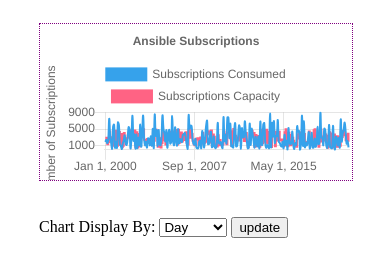
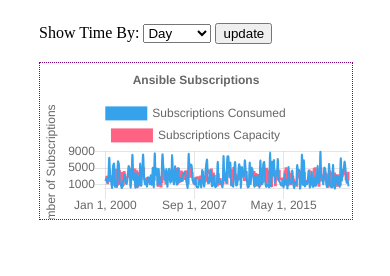
Before and after one commit to xpros/html-with-chartjs-dashboard, a plain HTML site: page index.html in a window 390 px wide. Drawn offline with Linux system fonts and the light colour scheme.

Commit message:
Attemp to fix 'blink' on page load
The chart is responsive which means there is a 'blink' when loading. This commit rearranges the layout just a bit to 'help'.

```diff
--- a/index.html
+++ b/index.html
@@ -21,10 +21,7 @@
   </head>
   <body>
     <div class="chart-container">
-      <canvas id="myChart"></canvas>
-      <br>
-      <br>
-      Chart Display By:
+      Show Time By:
       <select id="unit">
         <option value="day" selected>Day</option>
         <option value="month">Month</option>
@@ -32,9 +29,16 @@
         <option value="year">Year</option>
       </select>
       <button id="update">update</button>
+      <br>
+      <br>
+      <canvas id="myChart"></canvas>
     </div>
     <script>
+      var myChart;
       function handleCSVData(data) {
+        console.log("at beginning of: handleCSVData");
+        console.log(myDatasetsObj);
+        var myDatasetsObj = {}
         var datasetSubscriptionsConsumedList = [];
         var datasetSubscriptionsCapacityList = [];
 
@@ -49,14 +53,26 @@
           datasetSubscriptionsConsumedList.push(consumedObj);
           datasetSubscriptionsCapacityList.push(capacityObj);
         });
-        myChart.data.datasets[0].data = datasetSubscriptionsConsumedList;
-        myChart.data.datasets[1].data = datasetSubscriptionsCapacityList;
-        myChart.update();
+        myDatasetsObj['consumed'] = datasetSubscriptionsConsumedList;
+        myDatasetsObj['capacity'] = datasetSubscriptionsCapacityList;
+        console.log("at end of; handleCSVData")
+        console.log(myDatasetsObj);
+        return myDatasetsObj
       }
 
+      var jqxhr = $.ajax({
+        type: "GET",
+        url: "https://raw.githubusercontent.com/xpros/html-with-chartjs-dashboard/main/test-data/test-data.csv",
+        dataType: "text"
+      }).done(function(response, textStatus, jqXHR) {
+        var data = $.csv.toObjects(response);
+        var myDatasetsObj = handleCSVData(data);
+        console.log('in: body');
+        console.log(myDatasetsObj);
+
         var ctx = document.getElementById('myChart').getContext('2d');
-//      ctx.canvas.width = 1000;
-//      ctx.canvas.height = 600;
+//        ctx.canvas.width = 1000;
+//        ctx.canvas.height = 600;
 
         // Define Chart Default Configuration (global)
         Chart.defaults.global.animation.duration = 0;
@@ -64,12 +80,12 @@
         console.log(Chart.defaults);
 
         var color = Chart.helpers.color;
-      var myChart = new Chart(ctx, {
+        var cfg = {
           type: 'line',
           data: {
             datasets: [{
               label: 'Subscriptions Consumed',
-            data: [],
+              data: myDatasetsObj['consumed'],
               borderWidth: 1,
               backgroundColor: color(window.chartColors.blue).alpha(0.5).rgbString(),
               borderColor: window.chartColors.blue,
@@ -79,7 +95,7 @@
               pointRadius: 0,
             }, {
               label: 'Subscriptions Capacity',
-            data: [],
+              data: myDatasetsObj['capacity'],
               type: 'line',
               backgroundColor: color(window.chartColors.red).alpha(0.5).rgbString(),
               borderColor: window.chartColors.red,
@@ -166,17 +182,9 @@
               }
             }
           }
+        };
+        myChart = new Chart(ctx, cfg)
       });
-
-      var jqxhr = $.ajax({
-        type: "GET",
-        url: "https://raw.githubusercontent.com/xpros/html-with-chartjs-dashboard/main/test-data/test-data.csv",
-        dataType: "text"
-      }).done(function(response, textStatus, jqXHR) {
-        var data = $.csv.toObjects(response);
-        handleCSVData(data);
-      });
-
       document.getElementById('update').addEventListener('click', function() {
         var unit = document.getElementById('unit').value;
         myChart.options.scales.xAxes[0].time.unit = unit;
```
Lines whose indentation alone changed are shown as unchanged.
